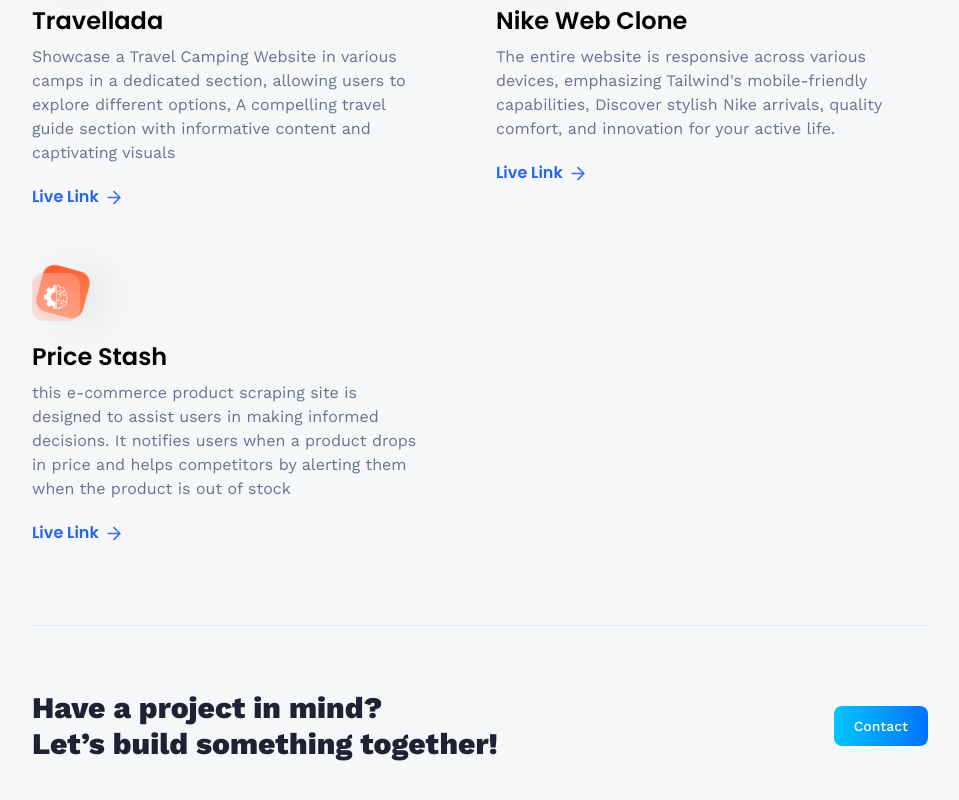
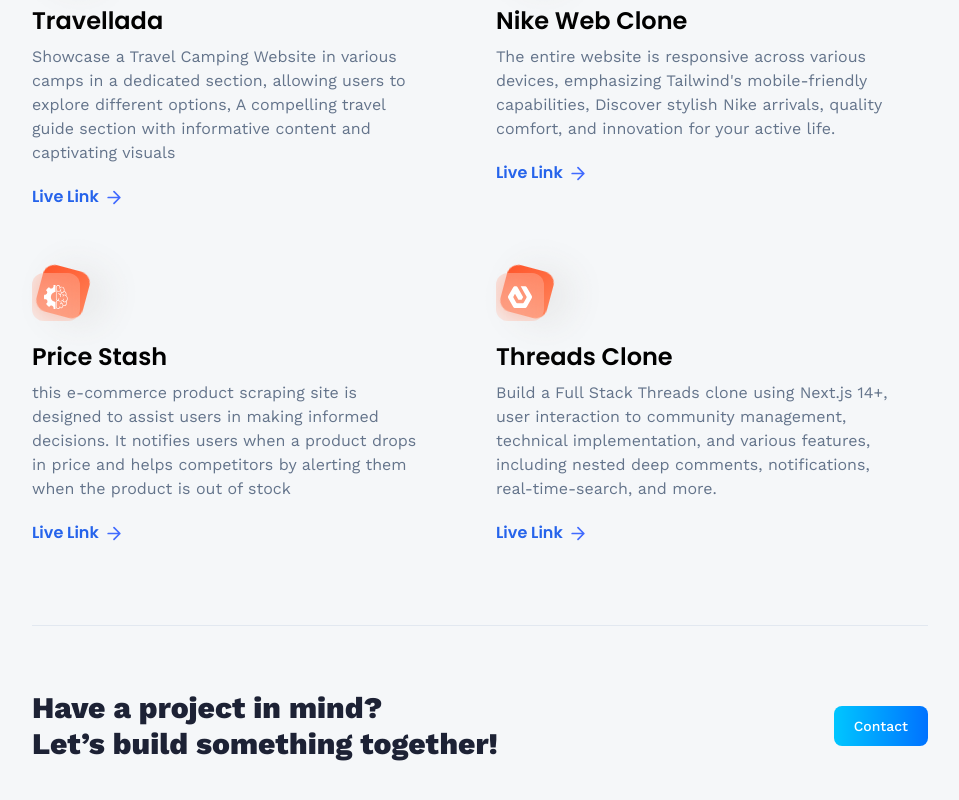
Before and after one commit to FaisMuhammadd/3d-portfolio, a React (Vite) app: page /projects in a window 1280 px wide. Shown: the part 1099-1899 px from the top of the page, without its empty margins (160-1119 px from the left). Built offline with nearby package versions, Linux system fonts and the light colour scheme; no server answers.

Commit message:
add project

```diff
--- a/src/constants/index.js
+++ b/src/constants/index.js
@@ -188,4 +188,12 @@ export const projects = [
       "this e-commerce product scraping site is designed to assist users in making informed decisions. It notifies users when a product drops in price and helps competitors by alerting them when the product is out of stock",
     link: "https://github.com/pandawaa/price-stash",
   },
+  {
+    iconUrl: estate,
+    theme: "btn-back-red",
+    name: "Threads Clone",
+    description:
+      "Build a Full Stack Threads clone using Next.js 14+, user interaction to community management, technical implementation, and various features, including nested deep comments, notifications, real-time-search, and more.",
+    link: "https://github.com/pandawaa/threads-clone",
+  },
 ]
```
